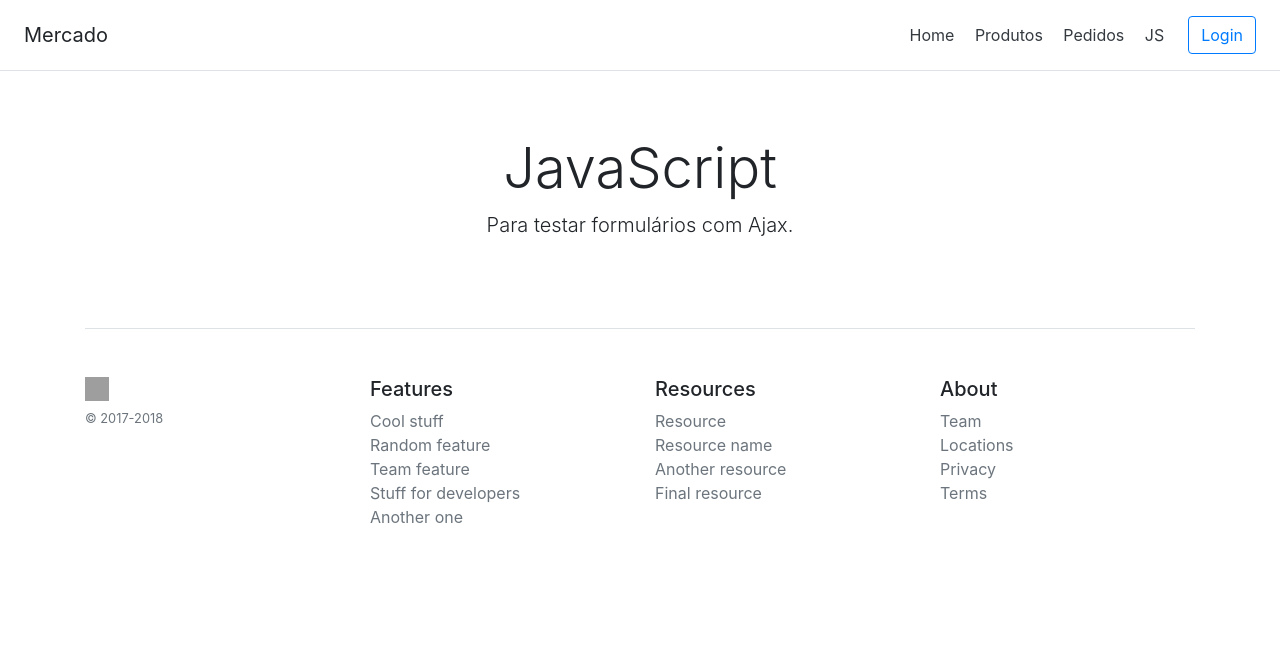
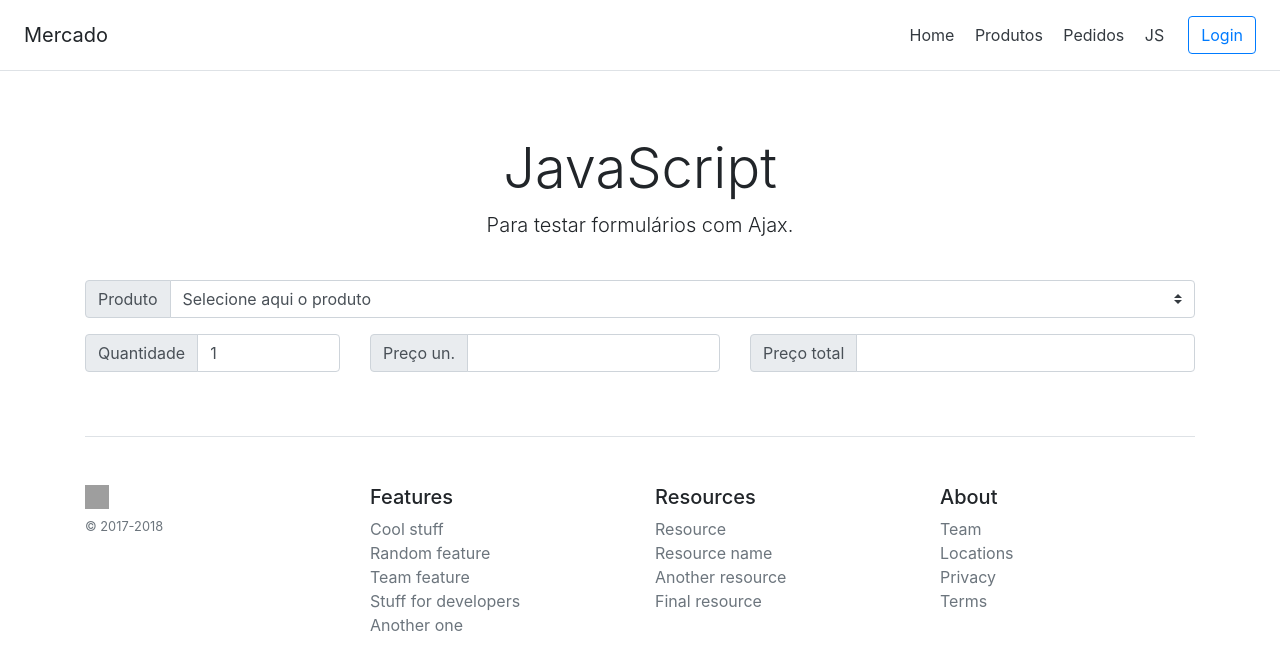
Before and after one commit to guilehm/Mercado, a Django app: page /js/ in a window 1280 px wide. Shown: the top 670 px of the page. Run offline with Django 3.2, Linux system fonts and the light colour scheme; data comes from the database, SQL or seed files in the repository; both versions use the stored data as it was after the commit; some libraries are stand-ins or nearby versions; grey boxes are pictures that could not be loaded.

Commit message:
JS page improvements

```diff
--- a/core/templates/core/JS.html
+++ b/core/templates/core/JS.html
@@ -6,4 +6,48 @@
       <h1 class="display-4">JavaScript</h1>
       <p class="lead">Para testar formulários com Ajax.</p>
     </div>
+
+    <div class="container">
+        <div class="input-group mb-3">
+          <div class="input-group-prepend">
+            <label class="input-group-text" for="inputGroupSelect01">Produto</label>
+          </div>
+          <select class="custom-select" id="inputGroupSelect01">
+            <option>Selecione aqui o produto</option>
+            {% for produto in produtos %}
+            <option>{{ produto }}</option>
+            {% endfor %}
+          </select>
+        </div>
+
+        <div class="row">
+          <div class="col-3">
+            <div class="input-group mb-3">
+              <div class="input-group-prepend">
+                <label class="input-group-text" for="quantidade">Quantidade</label>
+              </div>
+              <input type="number" min="0" value="1" class="form-control" id="quantidade">
+            </div>
+          </div>
+
+          <div class="col-4">
+            <div class="input-group mb-3">
+              <div class="input-group-prepend">
+                <label class="input-group-text" for="preco">Preço un.</label>
+              </div>
+              <input type="text" class="form-control" id="preco">
+            </div>
+          </div>
+
+          <div class="col-5">
+            <div class="input-group mb-3">
+              <div class="input-group-prepend">
+                <label class="input-group-text" for="preco">Preço total</label>
+              </div>
+              <input type="text" class="form-control" id="preco_total">
+            </div>
+          </div>
+
+        </div>
+    </div>
 {% endblock %}
--- a/core/templates/core/base.html
+++ b/core/templates/core/base.html
@@ -72,6 +72,7 @@
           </div>
         </div>
       </footer>
+    </div>
     <!-- Optional JavaScript -->
     <!-- jQuery first, then Popper.js, then Bootstrap JS -->
 
--- a/core/views.py
+++ b/core/views.py
@@ -39,7 +39,11 @@ def venda(request, venda_pk):
     return render(request, 'core/venda.html', context)
 
 def js(request):
-    return render(request, 'core/js.html')
+    produtos = Produto.objects.all()
+    context = {
+        'produtos':produtos,
+    }
+    return render(request, 'core/js.html', context)
 
 def pedidos(request):
     produtos = Produto.objects.all()
```
Also changed, not shown: db.sqlite3.
